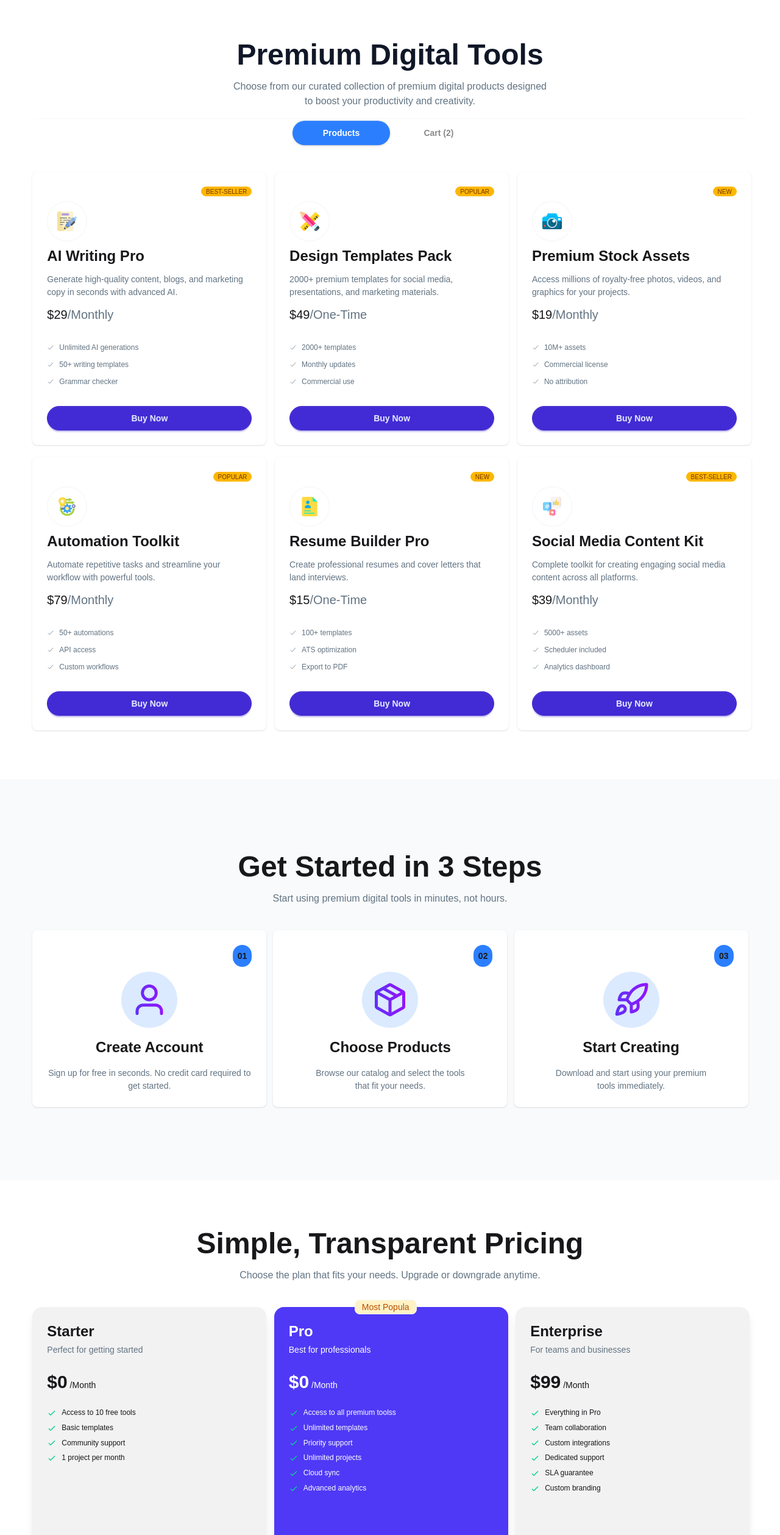
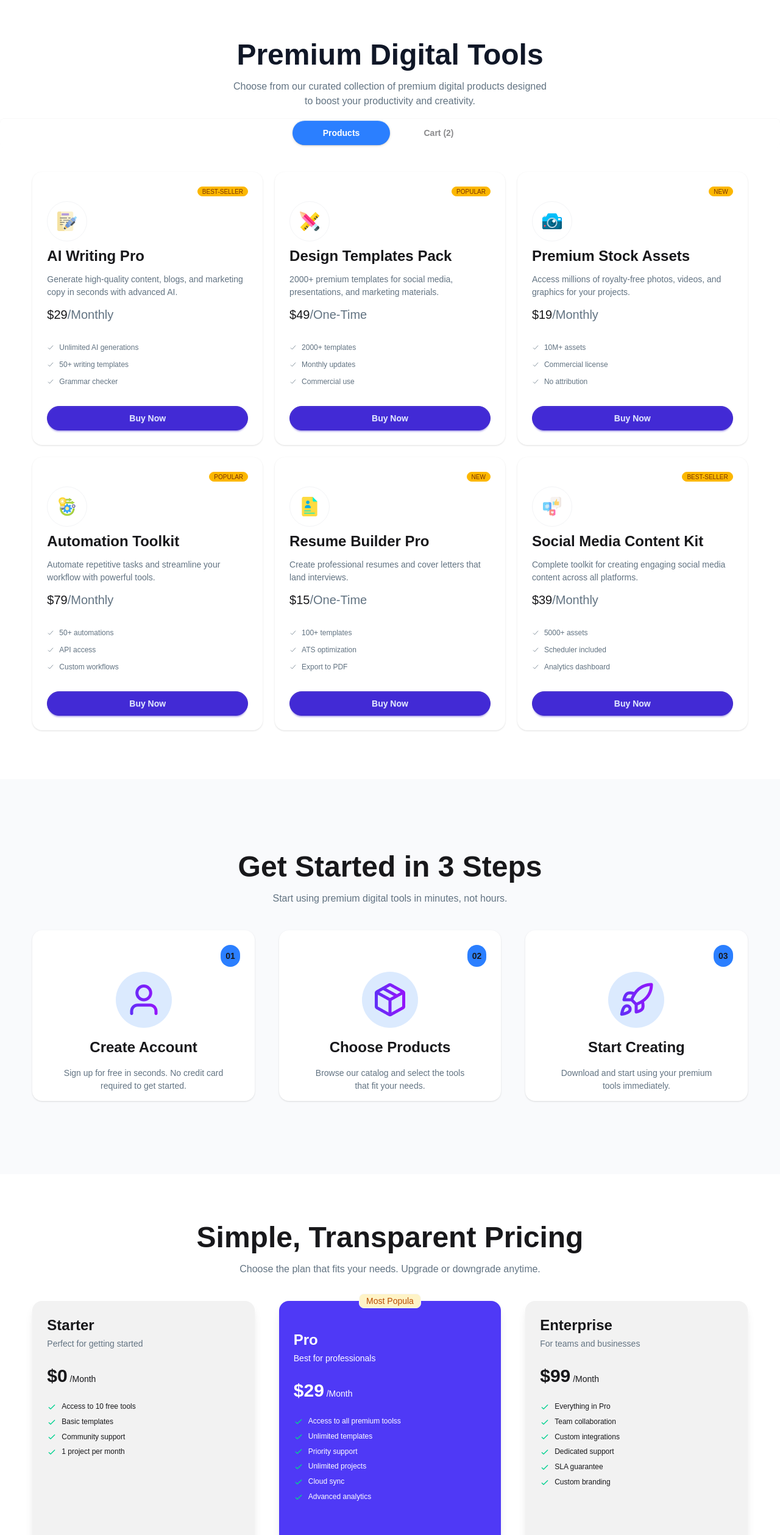
Before and after one commit to Mehedi-tsc/My-Sixth-Assignment, a React (Vite) app: page / in a window 1280 px wide. Shown: the part 1049-3567 px from the top of the page at 61% size. Built offline with nearby package versions, Linux system fonts and the light colour scheme.

Commit message:
Toggling functionality added

```diff
--- a/src/App.jsx
+++ b/src/App.jsx
@@ -1,4 +1,6 @@
+import { useState } from 'react'
 import './App.css'
+import CartSection from './components/CartSection/CartSection'
 import Footer from './components/Footer/Footer'
 import Hero from './components/Hero/Hero'
 import MainSection from './components/MainSection/MainSection'
@@ -7,6 +9,7 @@ import OptionalSection from './components/OptionalSection/OptionalSection'
 import PricingSection from './components/PricingSection/PricingSection'
 import State from './components/State/State'
 import StepSection from './components/StepSection/StepSection'
+import ToggleSection from './components/ToggleSection/ToggleSection'
 
 const cardData = async()=>{
   const res =await fetch('/data.json')
@@ -16,6 +19,7 @@ const cardData = async()=>{
 const cardPromise = cardData();
 
 function App() {
+  const [activeBtn, setActiveBtn]=useState('products');
 
 
   return (
@@ -23,7 +27,9 @@ function App() {
      <Navbar></Navbar>
      <Hero></Hero>
      <State></State>
-     <MainSection cardPromise={cardPromise}></MainSection>
+     <ToggleSection activeBtn={activeBtn} setActiveBtn={setActiveBtn}></ToggleSection>
+      {activeBtn==='products' && <MainSection cardPromise={cardPromise}></MainSection>}
+      {activeBtn==='carts' && <CartSection></CartSection>}
      <StepSection></StepSection>
      <PricingSection></PricingSection>
      <OptionalSection></OptionalSection>
--- /dev/null
+++ b/src/components/CartSection/CartSection.jsx
@@ -0,0 +1,12 @@
+import React from 'react';
+
+const CartSection = () => {
+    return (
+        <div className='card card-body'>
+            <h2>Your Cart</h2>
+            <h1>Your Cart is empty</h1>
+        </div>
+    );
+};
+
+export default CartSection;
--- a/src/components/Footer/Footer.jsx
+++ b/src/components/Footer/Footer.jsx
@@ -10,7 +10,7 @@ const Footer = () => {
                 <div className='flex text-center lg:text-left gap-3 flex-col lg:grid lg:grid-cols-5 lg:justify-items-center'>
                     <div className='space-y-4'>
                         <h2 className='text-3xl font-bold text-white'>DigiTools</h2>
-                        <p className='text-white/50'>Premium digital tools for creators,<br /> professionals, and businesses. Work smarter <br /> with our suite of powerful tools.</p>
+                        <p className='text-white/50'>Premium digital tools for creators, professionals, and businesses. Work smarter with our suite of powerful tools.</p>
 
                     </div>
                     <div className='space-y-4'>
@@ -36,7 +36,7 @@ const Footer = () => {
                     </div>
                     <div className='space-y-4'>
                         <h2 className='text-xl font-medium text-white'>Social Links</h2>
-                        <div className='flex justify-between items-center'>
+                        <div className='flex justify-center gap-2 md:justify-center md:gap-5 lg:justify-between items-center'>
                             <img className='w-5 h-5' src={instagram} alt="" />
                             <img className='w-5 h-5' src={facebook} alt="" />
                             <img className='w-5 h-5' src={twitter} alt="" />
--- a/src/components/MainSection/MainSection.jsx
+++ b/src/components/MainSection/MainSection.jsx
@@ -5,15 +5,7 @@ const MainSection = ({ cardPromise }) => {
     const products = use(cardPromise);
     return (
         <div className='w-11/12 mx-auto mb-20'>
-            <div className='mb-10 text-center space-y-4'>
-                <h2 className='font-extrabold text-5xl text-[#101727]'>Premium Digital Tools</h2>
-                <p className='text-[#627382]'>Choose from our curated collection of premium digital products designed <br /> to boost your productivity and creativity.</p>
-                <div className="tabs tabs-box justify-center items-center bg-transparent">
-                    <input type="radio" name="my_tabs_1" className="tab w-40 rounded-full font-bold checked:bg-blue-500 checked:text-white" aria-label="Products" defaultChecked />
-                    <input type="radio" name="my_tabs_1" className="tab w-40 rounded-full font-bold checked:bg-blue-500 checked:text-white" aria-label="Cart (2)"/>
-                </div>
-            </div>
-            <div className='flex flex-col justify-center items-center lg:grid lg:grid-cols-3 gap-5'>
+            <div className='flex flex-col justify-center items-center md:grid md:grid-cols-2 lg:grid lg:grid-cols-3 gap-5'>
                 {
                     products.map(product => <Product product={product} key={product.id}></Product>)
                 }
--- a/src/components/MainSection/Product/Product.jsx
+++ b/src/components/MainSection/Product/Product.jsx
@@ -4,7 +4,7 @@ import { IoCheckmark } from 'react-icons/io5';
 const Product = ({product}) => {
     return (
         <div>
-            <div className="card w-96 bg-base-100 shadow-sm">
+            <div className="card rounded-2xl bg-base-100 shadow-sm">
                 <div className="card-body">
                     <div className='flex justify-end'>
                         <span className="badge badge-xs badge-warning">{product.tagType.toUpperCase()}</span>
--- a/src/components/PricingSection/PricingSection.jsx
+++ b/src/components/PricingSection/PricingSection.jsx
@@ -7,8 +7,8 @@ const PricingSection = () => {
                 <h2 className='font-extrabold text-5xl'>Simple, Transparent Pricing</h2>
                 <p className='text-[#627382]'>Choose the plan that fits your needs. Upgrade or downgrade anytime.</p>
             </div>
-            <div className='flex flex-col justify-between items-center lg:grid lg:grid-cols-3 gap-4'>
-                <div className="card w-96 rounded-2xl bg-[#F2F2F2] shadow-lg h-110">
+            <div className='flex flex-col justify-between items-center lg:grid lg:grid-cols-3 gap-10'>
+                <div className="card w-full  rounded-2xl bg-[#F2F2F2] shadow-lg h-120">
                     <div className="card-body space-y-4">
 
                         <div className="space-y-1">
@@ -42,15 +42,17 @@ const PricingSection = () => {
                         </div>
                     </div>
                 </div>
-                <div className="card w-96 h-110 rounded-2xl bg-[#4F39F6] shadow-lg text-white">
+                <div className="card w-full h-120 rounded-2xl bg-[#4F39F6] shadow-lg text-white">
                     <div className="card-body space-y-4 relative">
-                        <div className="badge bg-[#FEF3C6] text-[#BB4D00] absolute top-0 left-0 translate-x-33  -translate-y-3">Most Popula</div>
+                        <div className='flex justify-center'>
+                             <div className="badge bg-[#FEF3C6] text-[#BB4D00] absolute top-0 -translate-y-3">Most Popula</div>
+                        </div>
                         <div className="space-y-1">
                             <h2 className="text-2xl font-bold">Pro</h2>
                             <p>Best for professionals</p>
                         </div>
                         <div>
-                            <span className="text-3xl font-bold">$0</span> <span>/Month</span>
+                            <span className="text-3xl font-bold">$29</span> <span>/Month</span>
                         </div>
                         <ul className="flex flex-1 flex-col gap-2 text-xs">
                             <li>
@@ -84,7 +86,7 @@ const PricingSection = () => {
                         </div>
                     </div>
                 </div>
-                <div className="card w-96 h-110 rounded-2xl bg-[#F2F2F2] shadow-lg">
+                <div className="card w-full h-120 rounded-2xl bg-[#F2F2F2] shadow-lg">
                     <div className="card-body space-y-4">
 
                         <div className="space-y-1">
--- a/src/components/StepSection/StepSection.jsx
+++ b/src/components/StepSection/StepSection.jsx
@@ -11,8 +11,8 @@ const StepSection = () => {
                     <h2 className='text-5xl font-bold'>Get Started in 3 Steps</h2>
                     <p className='text-[#627382]'>Start using premium digital tools in minutes, not hours.</p>
                 </div>
-                <div className='flex flex-col justify-center items-center lg:grid lg:grid-cols-3 gap-3'>
-                    <div className="card bg-base-100 w-96 shadow-sm">
+                <div className='flex flex-col justify-center items-center lg:grid lg:grid-cols-3 gap-10'>
+                    <div className="card w-full h-70 bg-base-100 rounded-2xl shadow-sm">
                        <div className="card-body text-center">
                             <div className='flex justify-end'>
                                 <div className='rounded-full bg-blue-500 p-2 w-fit'>
@@ -28,7 +28,7 @@ const StepSection = () => {
                             </div>
                         </div>
                     </div>
-                    <div className="card bg-base-100 w-96 shadow-sm">
+                    <div className="card w-full h-70 bg-base-100 rounded-2xl shadow-sm">
                        <div className="card-body text-center">
                             <div className='flex justify-end'>
                                 <div className='rounded-full bg-blue-500 p-2 w-fit'>
@@ -44,7 +44,7 @@ const StepSection = () => {
                             </div>
                         </div>
                     </div>
-                    <div className="card bg-base-100 w-96 shadow-sm">
+                    <div className="card w-full h-70 bg-base-100 rounded-2xl shadow-sm">
                         <div className="card-body text-center">
                             <div className='flex justify-end'>
                                 <div className='rounded-full bg-blue-500 p-2 w-fit'>
--- /dev/null
+++ b/src/components/ToggleSection/ToggleSection.jsx
@@ -0,0 +1,18 @@
+import React from 'react';
+
+const ToggleSection = ({setActiveBtn}) => {
+    return (
+        <div>
+             <div className='mb-10 text-center space-y-4'>
+                <h2 className='font-extrabold text-5xl text-[#101727]'>Premium Digital Tools</h2>
+                <p className='text-[#627382]'>Choose from our curated collection of premium digital products designed <br /> to boost your productivity and creativity.</p>
+                <div className="tabs tabs-box justify-center items-center bg-transparent">
+                    <input onClick={()=>setActiveBtn('products')} type="radio" name="my_tabs_1" className="tab w-40 rounded-full font-bold checked:bg-blue-500 checked:text-white" aria-label="Products" defaultChecked />
+                    <input onClick={()=>setActiveBtn('carts')} type="radio" name="my_tabs_1" className="tab w-40 rounded-full font-bold checked:bg-blue-500 checked:text-white" aria-label="Cart (2)"/>
+                </div>
+            </div>
+        </div>
+    );
+};
+
+export default ToggleSection;
```
